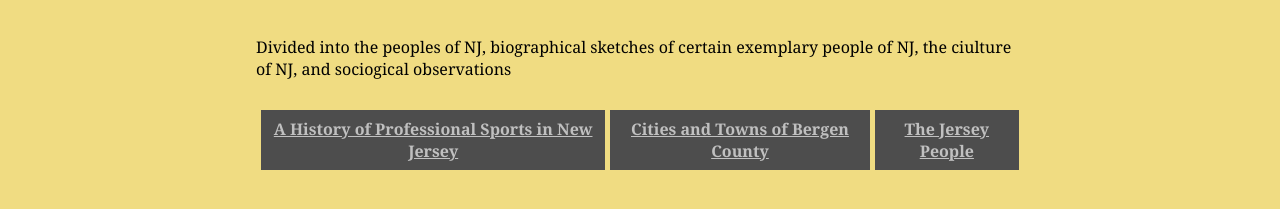
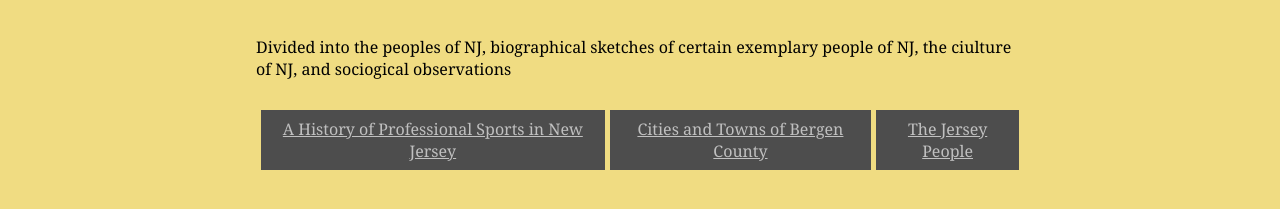
Before and after one commit to jonfried/oakafee.github.io, a Jekyll site: the page built from people.html, in a window 1280 px wide. Shown: the part 228-437 px from the top of the page. Built offline with Jekyll 4.4.1, drawn with Linux system fonts in a browser that asks for light colours.

Commit message:
Update style.css

```diff
--- a/styles/style.css
+++ b/styles/style.css
@@ -110,11 +110,11 @@
     border-collapse: collapse;
     margin: 0 auto;
 }
-table.index a:link {color: #c0c0c0;}
-table.index a:visited {color: #c0c0c0;}
-table.index a:hover {color: #c0c0c0;}
-table.index a:active {color: #c0c0c0;}
-table.index a:focus {color: #c0c0c0;}
+table.index a:link {color: #c0c0c0; font-weight: normal;}
+table.index a:visited {color: #c0c0c0; font-weight: normal;}
+table.index a:hover {color: #c0c0c0; font-weight: normal;}
+table.index a:active {color: #c0c0c0; font-weight: normal;}
+table.index a:focus {color: #c0c0c0; font-weight: normal;}
 td {
     border: 5px solid #F0DC82;
     padding: 8px;
```
